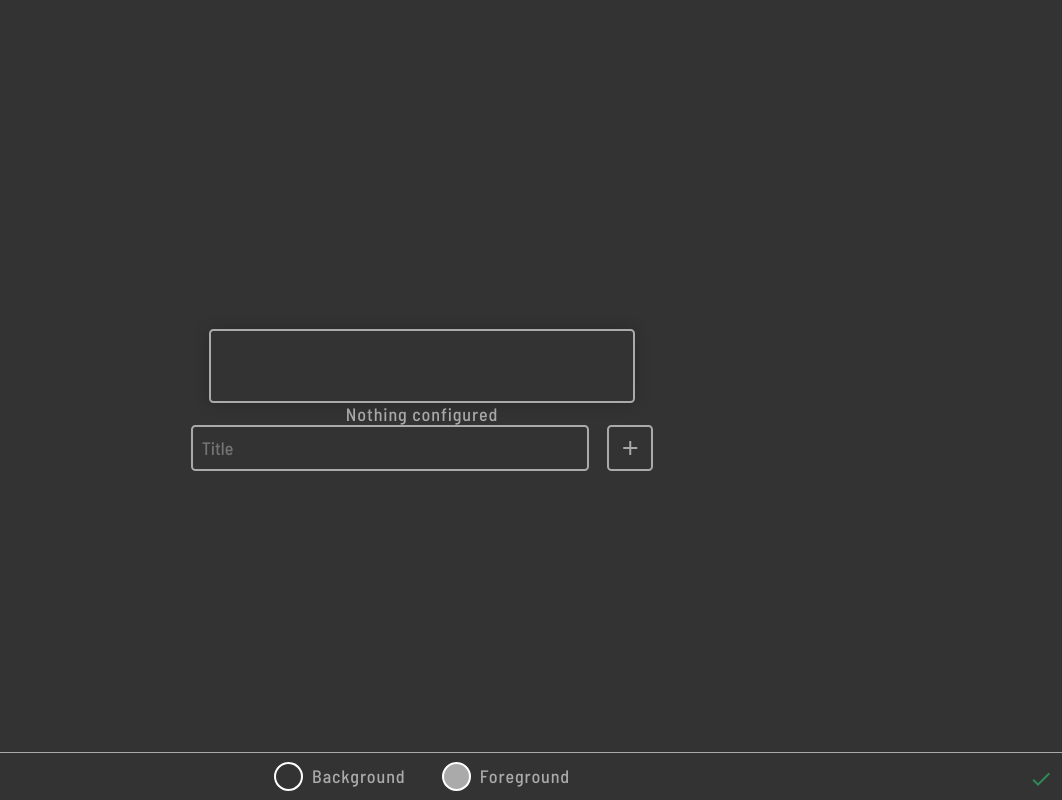
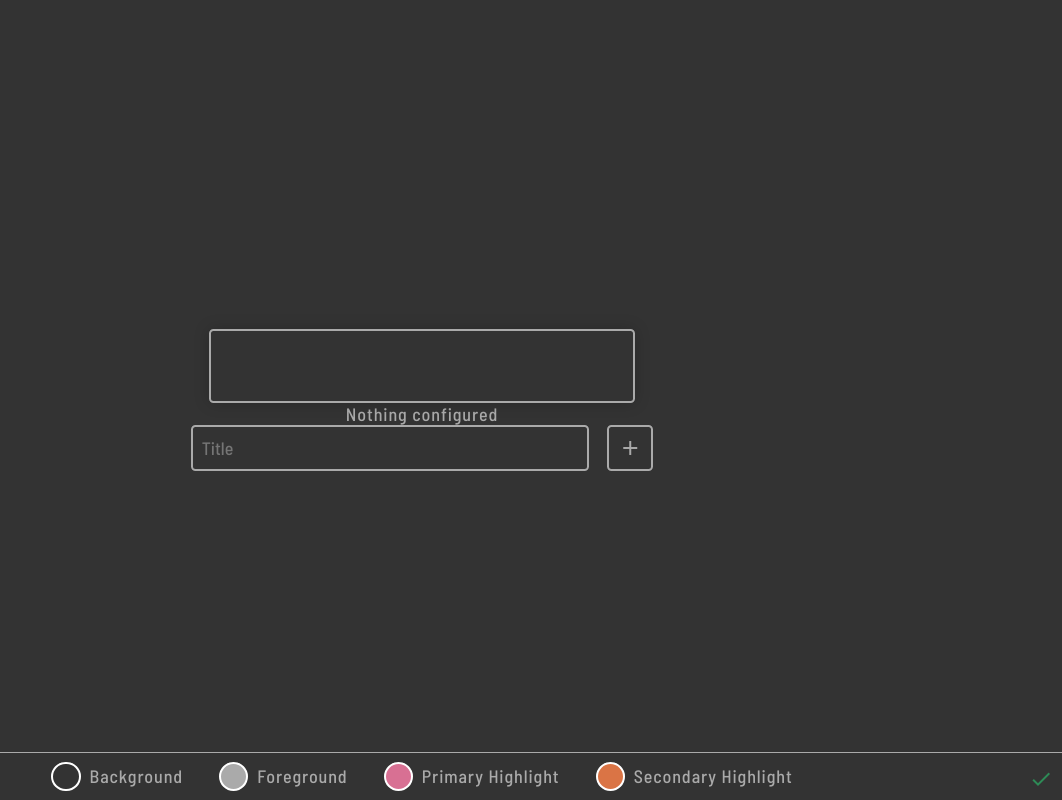
Before and after one commit to cbrst/React-Starter, a React (Create React App) app: page / in a window 1280 px wide. Both pictures are taken after a click on the button "settings". Shown: the whole page, without its empty margins (218-1280 px from the left). Built offline with nearby package versions, Linux system fonts and the light colour scheme.

Commit message:
more color pickers

```diff
--- a/src/App.js
+++ b/src/App.js
@@ -14,6 +14,14 @@ const App = () => {
       <div className="settingsBar">
         <ColorPicker property="--colorBackground" label="Background" />
         <ColorPicker property="--colorForeground" label="Foreground" />
+        <ColorPicker
+          property="--colorHighlightPrimary"
+          label="Primary Highlight"
+        />
+        <ColorPicker
+          property="--colorHighlightSecondary"
+          label="Secondary Highlight"
+        />
       </div>
 
       <button id="editButton" onClick={event => setEditable(!editable)}>
--- a/src/index.css
+++ b/src/index.css
@@ -9,10 +9,13 @@
 
   --colorPopupBackground: #f6f6f6;
 
+  --colorHighlightPrimary: 216, 112, 147;
+  --colorHighlightSecondary: 218, 116, 69;
+
   --colorHighlight: linear-gradient(
     to right,
-    rgb(216, 112, 147),
-    rgb(218, 116, 69)
+    rgb(var(--colorHighlightPrimary)),
+    rgb(var(--colorHighlightSecondary))
   );
 
   --fontBody: 500 18px "Barlow Semi Condensed", sans-serif;
@@ -366,13 +369,6 @@ button {
   display: block;
 }
 
-.colorpicker.--colorBackground .colorpicker__preview {
-  background-color: rgb(var(--colorBackground));
-}
-.colorpicker.--colorForeground .colorpicker__preview {
-  background-color: rgb(var(--colorForeground));
-}
-
 /**
  * Edit button
  */
--- a/src/modules/ColorPicker/index.js
+++ b/src/modules/ColorPicker/index.js
@@ -58,7 +58,11 @@ class ColorPicker extends React.Component {
           onChangeComplete={this.handleChangeComplete}
         />
 
-        <div className="colorpicker__preview" onClick={this.handleClick} />
+        <div
+          className="colorpicker__preview"
+          onClick={this.handleClick}
+          style={{ backgroundColor: "rgb(var(" + this.props.property + "))" }}
+        />
         {this.props.label}
       </div>
     );
```
